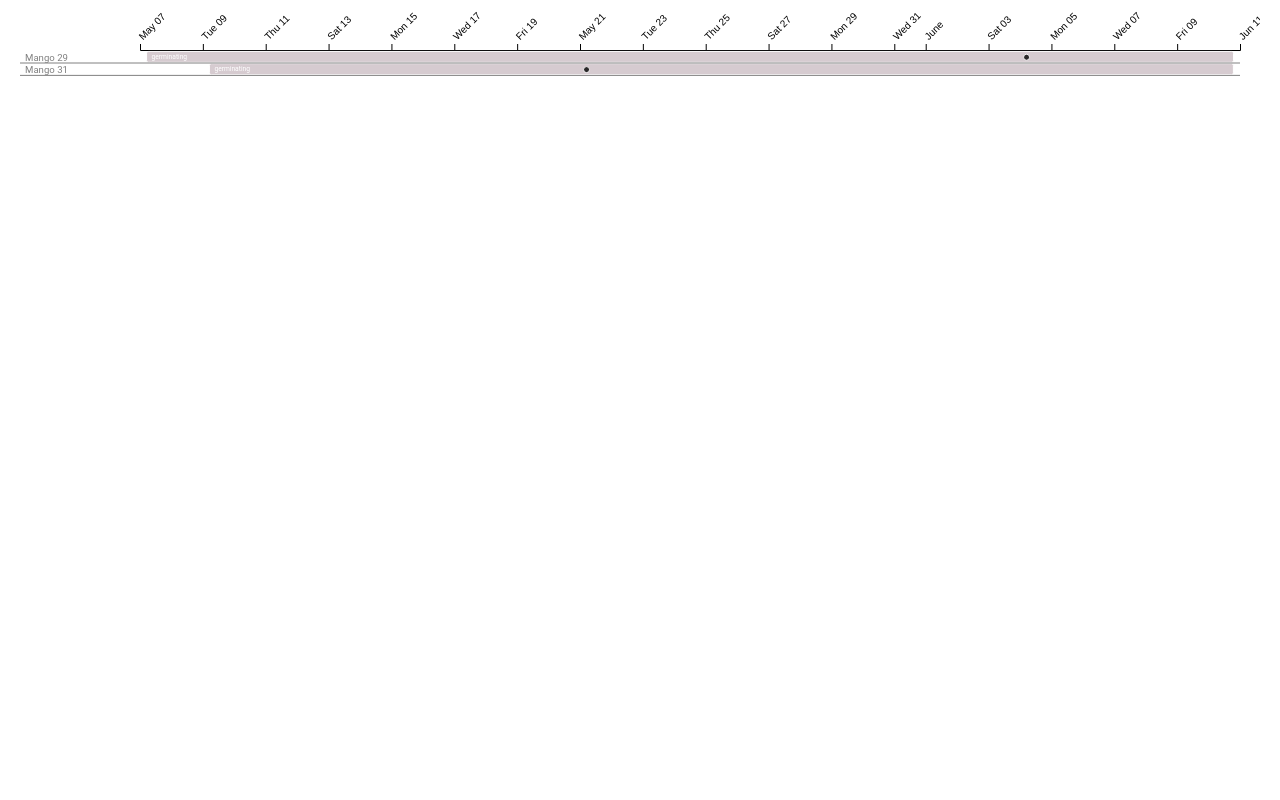
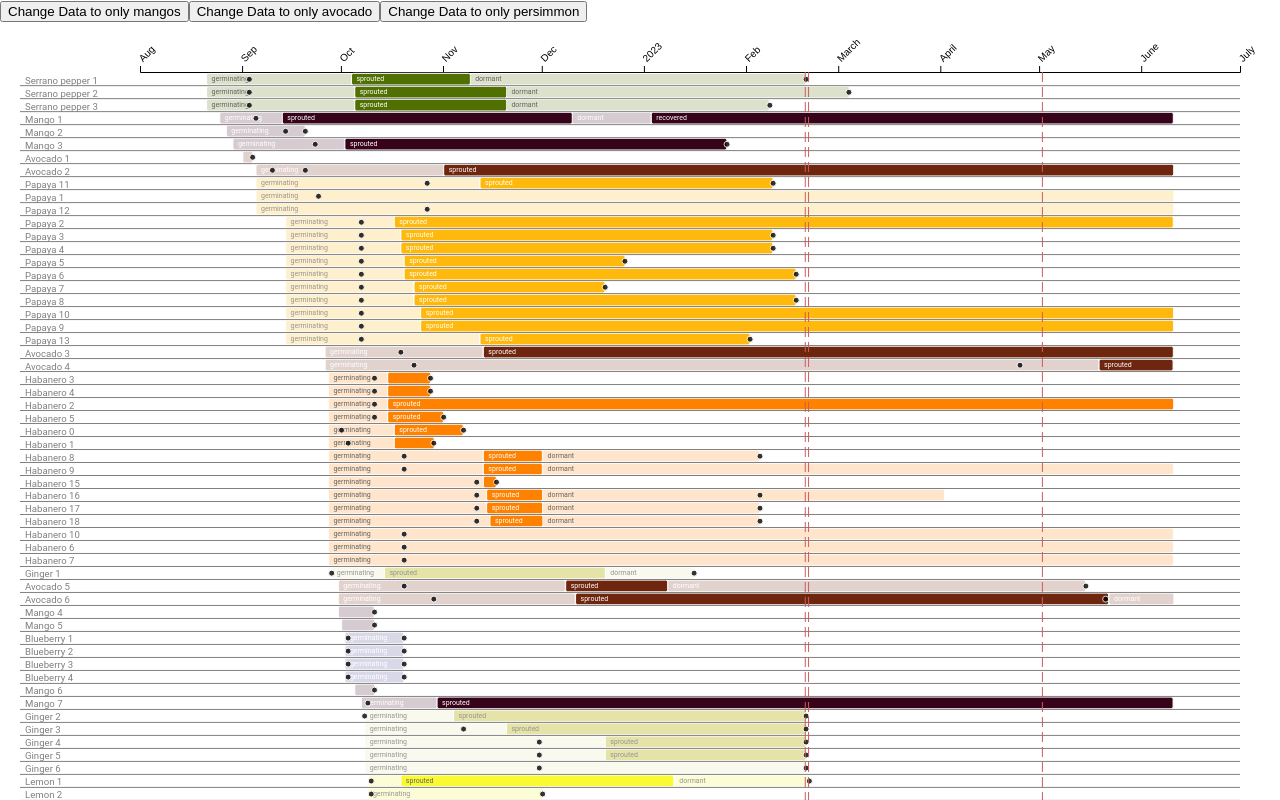
Before and after one commit to jpiccirillo/gantt-plant-timeline, a React (Create React App) app: page / in a window 1280 px wide. Shown: the top 800 px of the page. Built offline with nearby package versions, Linux system fonts and the light colour scheme.

Commit message:
Further reactify application by useEffect, useRef, and other hooks to handle data loading and reactivity

```diff
--- a/src/App.js
+++ b/src/App.js
@@ -1,11 +1,39 @@
 import GanttChart from "./components/Chart/Chart";
+import data from "./data/processed-data.json";
+import { useState } from "react";
 
 function App() {
+  let [parentData, setParentData] = useState(data);
+
+  function toMangoData() {
+    setParentData(
+      data.filter(
+        (plant) => plant.name === "Mango 29" || plant.name === "Mango 31"
+      )
+    );
+  }
+
+  function toAvocadoData() {
+    setParentData(data.filter((plant) => plant.name.includes("Avocado")));
+  }
+
+  function toPersimmonData() {
+    setParentData(data.filter((plant) => plant.name.includes("Persimmon")));
+  }
+
   return (
     <div className="App">
-      <header className="App-header"></header>
+      <button className="App-header" onClick={toMangoData}>
+        Change Data to only mangos
+      </button>
+      <button className="App-header" onClick={toAvocadoData}>
+        Change Data to only avocado
+      </button>
+      <button className="App-header" onClick={toPersimmonData}>
+        Change Data to only persimmon
+      </button>
       <div id="gantt-wrapper">
-        <GanttChart />
+        <GanttChart data={parentData} />
       </div>
     </div>
   );
--- a/src/components/Chart/Chart.jsx
+++ b/src/components/Chart/Chart.jsx
@@ -3,7 +3,7 @@ import "../../style/style.css";
 import "../../style/tippy.css";
 import { Gantt } from "./gantt";
 import { isMobile, toTitleCase, registerResize, cm } from "../../utils";
-import data from "../../data/processed-data.json";
+import { useEffect, useRef, useState } from "react";
 
 let margin = isMobile()
   ? { top: 50, right: 10, bottom: 30, left: 10, laneGutter: 90 }
@@ -94,50 +94,25 @@ function chart(processedData, config) {
   return { gantt: gantt };
 }
 
-// Later this will be hooked up to a typehead or dropdown
-function currentPlantFilter() {
-  return true;
-}
+function GanttChart({ data }) {
+  let [g, setG] = useState({});
+  const gantIsSetup = useRef(false);
 
-function getDataForCurrentOptions() {
-  return Promise.resolve(data.filter(currentPlantFilter));
-}
+  useEffect(() => {
+    if (!g.gantt && !gantIsSetup.current) {
+      gantIsSetup.current = true;
+      let _g = chart(data, config);
+      registerResize(() => _g.gantt._width(getWidth()));
+      setG(_g);
+    }
+  }, []);
 
-/**
- * @returns { Object } g , gantt object to call instance methods on
- */
-async function main() {
-  return getDataForCurrentOptions().then(
-    (data) =>
-      new Promise((r, j) => {
-        setTimeout(() => r(chart(data, config)), 500);
-      })
-  );
-}
-
-// function
-function furtherCode(g) {
-  // // g, the gantt object, is available in scope here since promise has resolved
-  setTimeout(() => {
-    currentPlantFilter = (plant) =>
-      plant.name === "Mango 29" || plant.name === "Mango 31";
-
-    getDataForCurrentOptions().then((filteredData) => {
+  useEffect(() => {
+    if (g.gantt) {
       g.gantt._update().referenceLines([], DESIRED_UPDATE_TIMEOUT);
-      g.gantt._update().bars(filteredData, DESIRED_UPDATE_TIMEOUT);
-    });
-  }, 3000);
-}
-
-main()
-  .then((g) => {
-    // Gant object is now available in scope
-    registerResize(() => g.gantt._width(getWidth()));
-    return g;
-  })
-  .then(furtherCode);
-
-function GanttChart() {
+      g.gantt._update().bars(data, DESIRED_UPDATE_TIMEOUT);
+    }
+  }, [data]);
   return <svg className="gantt"></svg>;
 }
 
```
